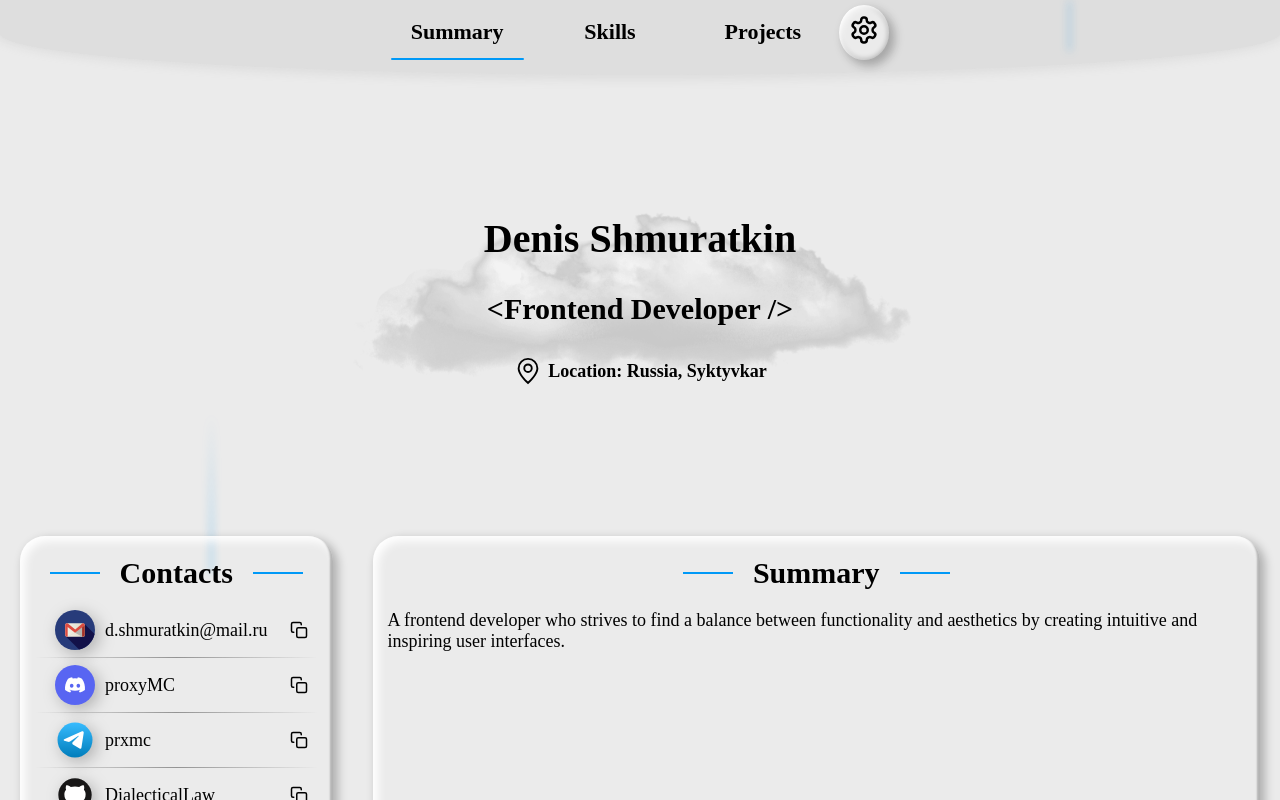
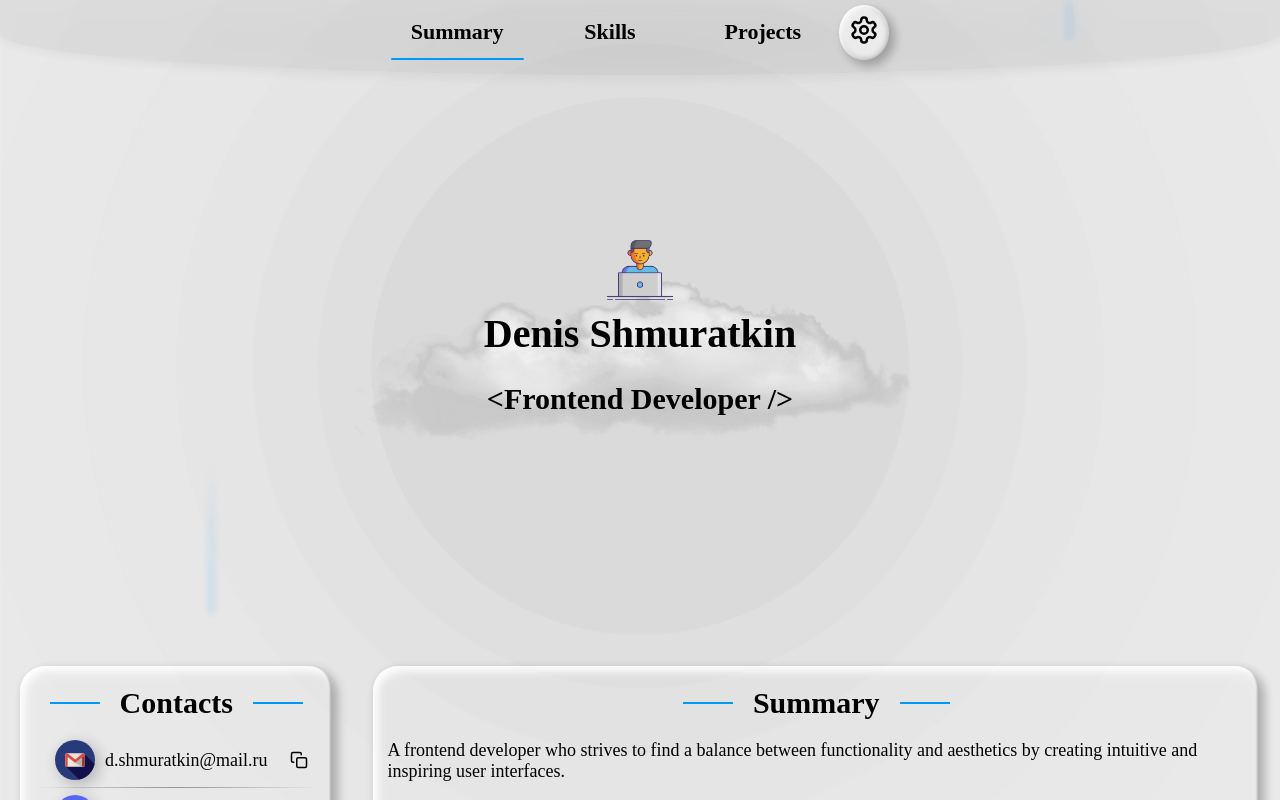
Before and after one commit to DialecticalLaw/cv, a Next.js app: page / in a window 1280 px wide. Shown: the top 800 px of the page. Built offline with nearby package versions, Linux system fonts and the light colour scheme; no server answers; a web font is replaced by a local one.

Commit message:
feat: add waves

```diff
--- a/src/components/Intro/Cloud/Cloud.module.css
+++ b/src/components/Intro/Cloud/Cloud.module.css
@@ -11,5 +11,5 @@
 
 .small {
   width: 20%;
-  filter: opacity(50%);
+  filter: opacity(35%);
 }
--- a/src/components/Intro/Intro.module.css
+++ b/src/components/Intro/Intro.module.css
@@ -1,37 +1,32 @@
 .wrapper {
+  z-index: -1;
   position: relative;
   display: flex;
+  align-items: center;
   flex-direction: column;
-  gap: 3rem;
+  gap: 2.5rem;
   width: 100%;
-  padding: 10rem 0;
+  padding: 20rem 0;
 }
 
-.icon {
-  width: 3rem;
-  height: 3rem;
+.laptop {
+  opacity: 0;
+  width: 7rem;
+  height: 7rem;
+  margin: -8rem 0 -2rem 0;
+  animation: appear 1s 0.7s forwards;
 }
 
 .name {
   opacity: 0;
   transform: translateY(-100%);
-  animation: appear 1s 0.4s forwards;
+  animation: appear 1s 0.3s forwards;
 }
 
 .role {
   opacity: 0;
   transform: translateY(100%);
-  animation: appear 1s 0.4s forwards;
-}
-
-.location {
-  display: flex;
-  gap: 0.5rem;
-  align-items: center;
-  justify-content: center;
-  opacity: 0;
-  font-weight: bold;
-  animation: appear 1s 0.4s forwards;
+  animation: appear 1s 0.3s forwards;
 }
 
 @keyframes appear {
--- a/src/components/Intro/Intro.tsx
+++ b/src/components/Intro/Intro.tsx
@@ -1,21 +1,19 @@
-'use client';
-
 import Image from 'next/image';
 import styles from './Intro.module.css';
-import locationIcon from '@/assets/img/location.svg';
+import laptopIcon from '@/assets/img/laptop.png';
 import { Cloud } from './Cloud/Cloud';
 import { useTranslations } from 'next-intl';
+import { Waves } from './Waves/Waves';
 
 export function Intro() {
   const t = useTranslations('HomePage');
 
   return (
     <section className={styles.wrapper}>
+      <Waves />
+      <Image className={styles.laptop} src={laptopIcon} alt="laptop" />
       <h1 className={styles.name}>{t('name')}</h1>
       <h2 className={styles.role}>&lt;Frontend Developer /&gt;</h2>
-      <p className={styles.location}>
-        <Image className={`${styles.icon} invert`} src={locationIcon} alt="location" /> {t('location')}
-      </p>
       <Cloud />
     </section>
   );
--- /dev/null
+++ b/src/components/Intro/Waves/Waves.module.css
@@ -0,0 +1,31 @@
+.waves {
+  z-index: -2;
+  position: absolute;
+  inset: 0;
+  margin: auto;
+  opacity: 0.12;
+  width: 35vw;
+  height: 35vw;
+  border-radius: 50%;
+  background-color: var(--weak-color);
+  transform: scale(0);
+  animation: appear 1.2s 0.2s forwards;
+}
+
+.wave {
+  position: absolute;
+  inset: 0;
+  opacity: 0.7;
+  width: 100%;
+  height: 100%;
+  margin: auto;
+  border-radius: 50%;
+  background-color: var(--weak-color);
+  animation: appear 1.2s calc(var(--index) * 0.15s + 0.2s) forwards;
+}
+
+@keyframes appear {
+  to {
+    transform: scale(1.2);
+  }
+}
--- /dev/null
+++ b/src/components/Intro/Waves/Waves.tsx
@@ -0,0 +1,22 @@
+import React from 'react';
+import styles from './Waves.module.css';
+
+export function Waves() {
+  return (
+    <div className={styles.waves}>
+      <div className={styles.wave} style={{ '--index': 1 } as React.CSSProperties}>
+        <div className={styles.wave} style={{ '--index': 2 } as React.CSSProperties}>
+          <div className={styles.wave} style={{ '--index': 3 } as React.CSSProperties}>
+            <div className={styles.wave} style={{ '--index': 4 } as React.CSSProperties}>
+              <div className={styles.wave} style={{ '--index': 5 } as React.CSSProperties}>
+                <div className={styles.wave} style={{ '--index': 6 } as React.CSSProperties}>
+                  <div className={styles.wave} style={{ '--index': 7 } as React.CSSProperties} />
+                </div>
+              </div>
+            </div>
+          </div>
+        </div>
+      </div>
+    </div>
+  );
+}
--- a/src/components/Shared/Header/Header.module.css
+++ b/src/components/Shared/Header/Header.module.css
@@ -7,6 +7,7 @@
   margin: 0 auto;
   padding: 0.5rem 0 1.5rem 0;
   background-color: var(--bg-color-transparent);
+  backdrop-filter: blur(2rem);
   border-bottom-left-radius: 50% 55%;
   border-bottom-right-radius: 50% 55%;
   box-shadow: 0 0 1rem 0.5rem var(--bg-color-transparent);
--- a/src/components/Summary/Summary.module.css
+++ b/src/components/Summary/Summary.module.css
@@ -1,4 +1,5 @@
 .section {
+  position: relative;
   grid-column: 2 / 5;
   grid-row-start: 1;
   padding: 1.5rem;
@@ -8,3 +9,21 @@
     0.4rem 0.4rem 1rem 0.1rem var(--dark-shadow),
     inset 0.4rem 0.4rem 1rem 0.1rem var(--light-shadow);
 }
+
+.location {
+  position: absolute;
+  left: 0;
+  right: 0;
+  bottom: 1.5rem;
+  display: flex;
+  gap: 0.5rem;
+  align-items: center;
+  margin: 0 auto;
+  justify-content: center;
+  font-weight: bold;
+}
+
+.icon {
+  width: 3rem;
+  height: 3rem;
+}
--- a/src/components/Summary/Summary.tsx
+++ b/src/components/Summary/Summary.tsx
@@ -1,6 +1,8 @@
 import { useTranslations } from 'next-intl';
 import { Title } from '../Title/Title';
 import styles from './Summary.module.css';
+import locationIcon from '@/assets/img/location.svg';
+import Image from 'next/image';
 
 export function Summary() {
   const t = useTranslations('HomePage');
@@ -9,6 +11,9 @@ export function Summary() {
     <section className={styles.section}>
       <Title>{t('summary')}</Title>
       <p>{t('summaryText')}</p>
+      <p className={styles.location}>
+        <Image className={`${styles.icon} invert`} src={locationIcon} alt="location" /> {t('location')}
+      </p>
     </section>
   );
 }
```
Also changed, not shown: src/assets/img/laptop.png (added).
